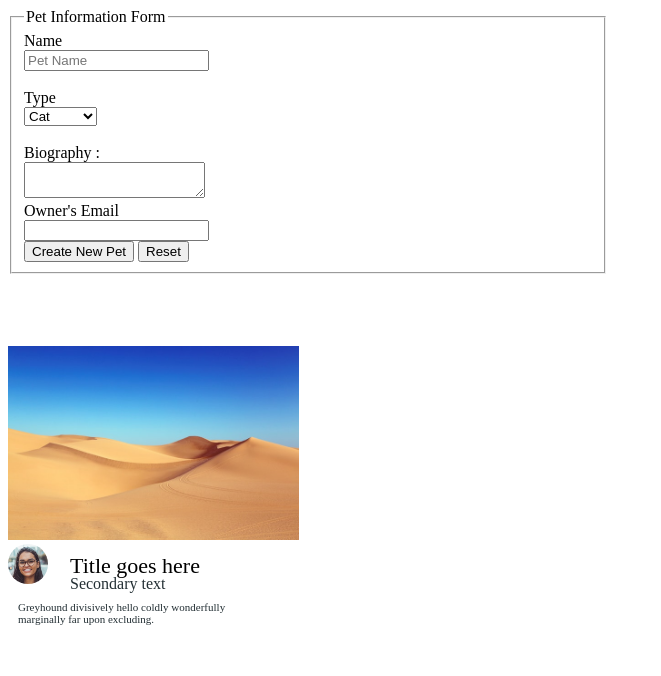
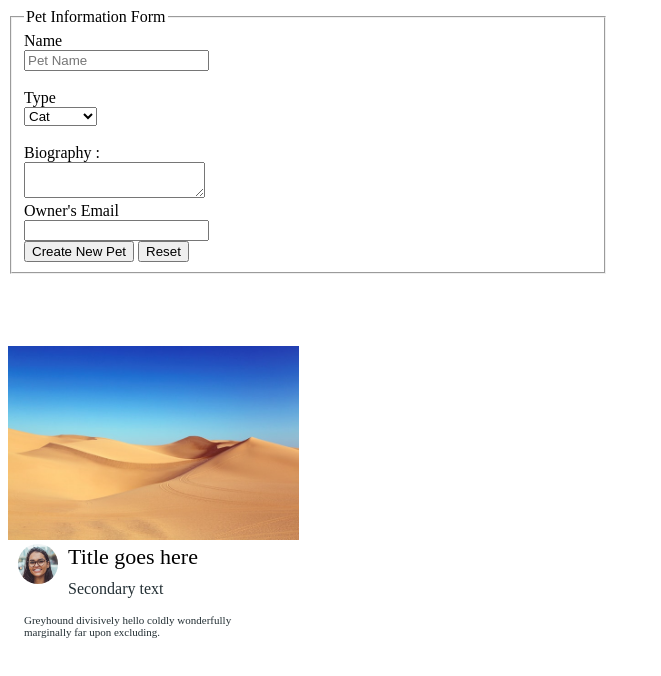
Before and after one commit to ameshalexk/test, a plain HTML site: page index.html in a window 1280 px wide. Shown: the whole page, without its empty margins (0-661 px from the left). Drawn offline with Linux system fonts and the light colour scheme.

Commit message:
finalcompeltedproj30apr

```diff
--- a/index.html
+++ b/index.html
@@ -39,7 +39,7 @@
         </div>
         <div>
           <input type="submit" id="new-pet-submit-button" value="Create New Pet">
-          <input type="reset" >
+          <input type="reset">
 
         </div>
       </fieldset>
@@ -49,11 +49,9 @@
     <div class="card">
       <img src="images/desert.jpg" alt="Desertimage" class="desertimg" > <br>
       <img src="images/person-avatar.jpg" alt="Avatarimage" class="avatarimg">
-      <p>
-        <span class="pctitle">Title goes here</span><br>  <br>
-        <span class="pcsectext">Secondary text </span> <br>
-        <span class="pctext">Greyhound divisively hello coldly wonderfully <br> marginally far upon excluding.</span>
-      </p>
+        <div class="pctitle">Title goes here</div><br> <br>
+        <div class="pcsectext">Secondary text </div>
+        <div class="pctext">Greyhound divisively hello coldly wonderfully <br> marginally far upon excluding.</div>
     </div>
 </body>
 </html>
--- a/site.css
+++ b/site.css
@@ -17,44 +17,37 @@
 
 /*Code for Picture Cad*/
 
-.card {
+.card:hover {
     width: 344px;
+    text-shadow: 0px 3px 4px rgba(0, 0, 0, .3);
 }
 
 .desertimg {
     height: 194px;
-    width: auto;
 }
 
 .avatarimg {
     border-radius: 50%;
     float: left;
     height: 40px ;
-    width: auto;
+    margin-left: 10px;
 }
 
 .pctitle  {
     color: #000;
     float: left;
-    font-size: 22px;
-    left: 70px;
-    position: absolute;
-    top: 553px;
+    font-size: 22px; /*Size 16 could make the pic look better*/
+    margin-left: 10px;
 }
 
 .pcsectext {
     color: #232F34;
-    float: left;
-    left: 70px;
-    position: absolute;
-    top: 575px;
+    display: inline-block;
+    margin-left: 10px;
 }
 
 .pctext {
     color: #232F34;
     font-size: 11px;
-    left: 2px;
-    padding: 16px;
-    position: absolute;
-    top: 585px;
+    padding: 16px;/*No Padding could make the pic look better*/
 }
```
